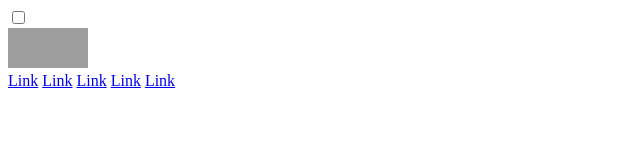
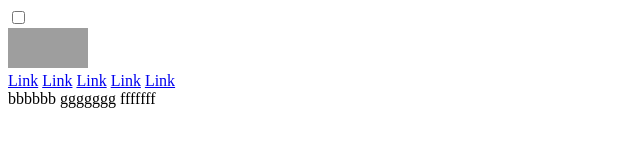
Before and after one commit to hazelshen/CHD102-a, a plain HTML site: page index.html in a window 1280 px wide. Shown: the whole page, without its empty margins (0-640 px from the left). Drawn offline with Linux system fonts and the light colour scheme; grey boxes are pictures that could not be loaded.

Commit message:
修改首頁

```diff
--- a/index.html
+++ b/index.html
@@ -28,5 +28,10 @@
             <a href="#">Link</a>
         </nav>
     </header>
+    <div class="yyyyy">
+        bbbbbb
+        ggggggg
+        fffffff
+    </div>
 </body>
 </html>
```
